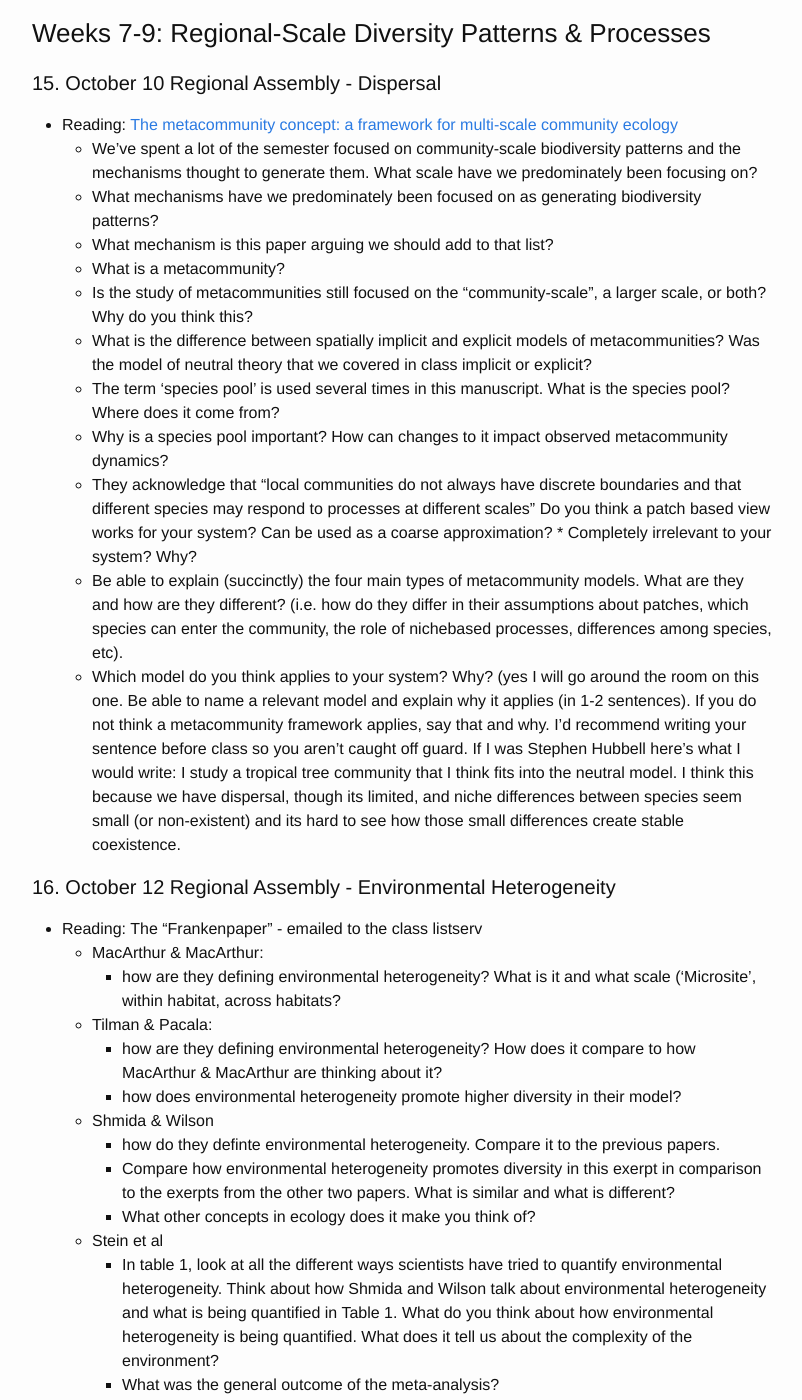
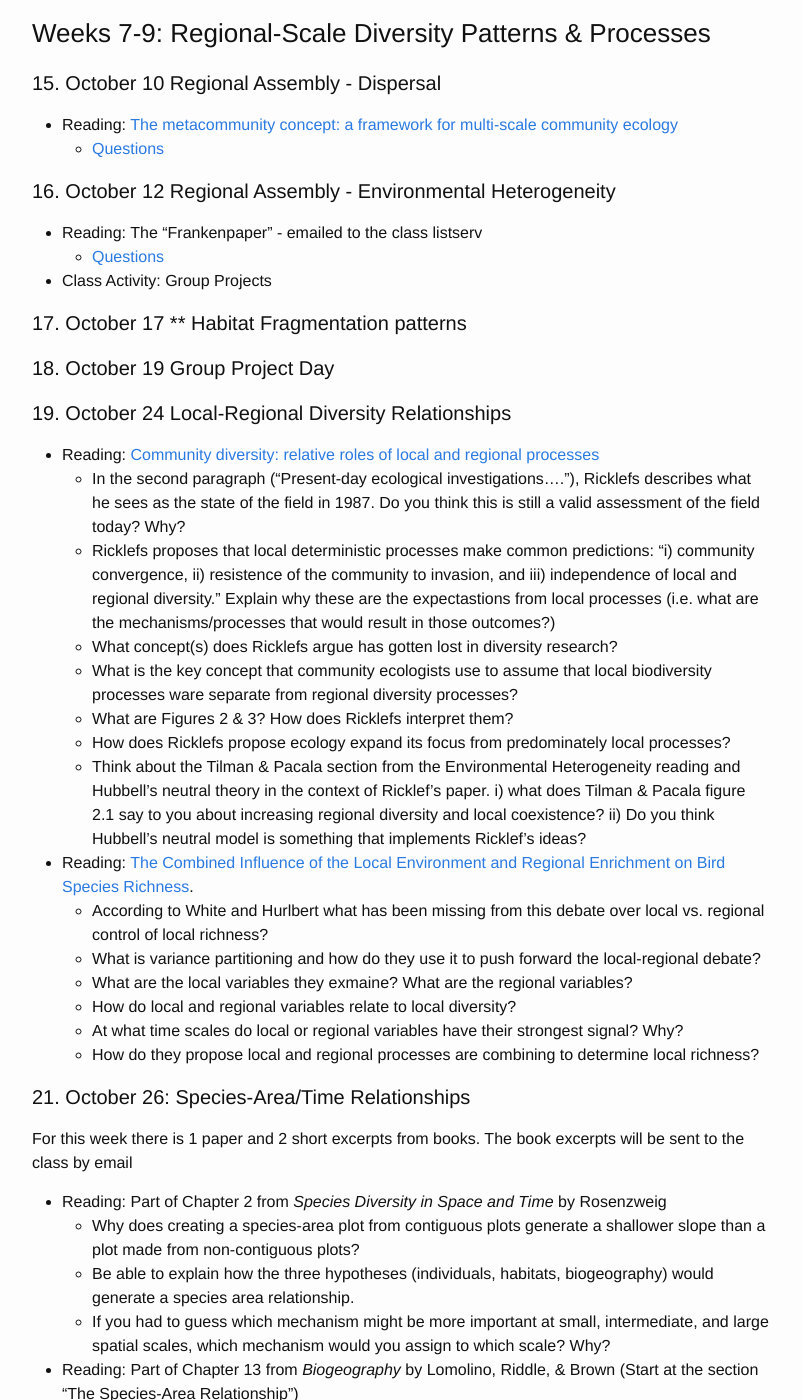
Before and after one commit to skmorgane/biodiversity-course, a Jekyll site: the page built from schedule.md, in a window 1280 px wide and 1400 px high, scrolled down 3065 px. Shown: the whole window, without its empty margins (238-1040 px from the left). Built offline with Jekyll 4.4.1, drawn with Linux system fonts in a browser that asks for light colours; some of the changed text lies outside the part shown.

Commit message:
Update schedule.md

```diff
--- a/schedule.md
+++ b/schedule.md
@@ -94,40 +94,11 @@ Everyone needs to read: [Assemblage Time Series Reveal Biodiversity Change but N
 
 #### 15. October 10 Regional Assembly - Dispersal
 * Reading: [The metacommunity concept: a framework for multi-scale community ecology](https://doi.org/10.1111/j.1461-0248.2004.00608.x)
-    * We've spent a lot of the semester focused on community-scale biodiversity patterns and the mechanisms thought to generate them. What scale have we predominately been focusing on?
-    * What mechanisms have we predominately been focused on as generating biodiversity patterns?
-    * What mechanism is this paper arguing we should add to that list?
-    * What is a metacommunity?
-    * Is the study of metacommunities still focused on the "community-scale", a larger scale, or both? Why do you think this?
-    * What is the difference between spatially implicit and explicit models of metacommunities? Was the model of neutral theory that we covered in class implicit or explicit?
-    * The term 'species pool' is used several times in this manuscript. What is the species pool? Where does it come from?
-    * Why is a species pool important? How can changes to it impact observed metacommunity dynamics?
-    * They acknowledge that "local communities do not always have discrete boundaries and that different species may respond to processes at different scales" Do you think a patch based view works for your system? Can be used as a coarse approximation?     * Completely irrelevant to your system? Why?
-    * Be able to explain (succinctly) the four main types of metacommunity models. What are they and how are they different? (i.e. how do they differ in their assumptions about patches, which species can enter the community, the role of nichebased processes, differences among species, etc).
-    * Which model do you think applies to your system? Why? (yes I will go around the room on this one. Be able to name a relevant model and explain why it applies (in 1-2 sentences). If you do not think a metacommunity framework applies, say that and why. I'd recommend writing your sentence before class so you aren't caught off guard. If I was Stephen Hubbell here's what I would write: I study a tropical tree community that I think fits into the neutral model. I think this because we have dispersal, though its limited, and niche differences between species seem small (or non-existent) and its hard to see how those small differences create stable coexistence.
+    * [Questions]({{ site.baseurl }}/questions/metacommunity)
 
 #### 16. October 12 Regional Assembly - Environmental Heterogeneity
 * Reading: The "Frankenpaper" - emailed to the class listserv
-    * MacArthur & MacArthur:
-        * how are they defining environmental heterogeneity? What is it and what scale ('Microsite', within habitat, across habitats?
-    * Tilman & Pacala:
-        * how are they defining environmental heterogeneity? How does it compare to how MacArthur & MacArthur are thinking about it?
-        * how does environmental heterogeneity promote higher diversity in their model?
-    * Shmida & Wilson
-        * how do they definte environmental heterogeneity. Compare it to the previous papers.
-        * Compare how environmental heterogeneity promotes diversity in this exerpt  in comparison to the exerpts from the other two papers. What is similar and what is different?
-        * What other concepts in ecology does it make you think of?
-    * Stein et al
-        * In table 1, look at all the different ways scientists have tried to quantify environmental heterogeneity. Think about how Shmida and Wilson talk about environmental heterogeneity and what is being quantified in Table 1. What do you think about how environmental heterogeneity is being quantified. What does it tell us about the complexity of the environment?
-        * What was the general outcome of the meta-analysis?
-        * What does this say to you about the relationship between environmental heterogeneity and species richness?
-    * Fahrig
-        * One of the things landscape ecology studies is role of the configuration of the landscape. What is in the perspective of the landscape that is missing from the ways environmental heterogeneity is being quantified in the studies Stein et al compiled?
-        * Why might this aspect of environmental heterogeneity be important?
-    * Allouche et al.
-        * How are area and heterogeneity related?
-        * Why is the niche width of a species important for understanding how biodiversity responds to increasingly complex environments?
-        * Brainstorm reasons this relationship may not have been seen in Stein et al. These can be statistical or biological reasons having to do with either paper. I know I haven't given you enough info to know for sure what might be an issue and what they may have corrected for or examined in secondary analyses, I just want you to think generally about the issue.
+    * [Questions]({{ site.baseurl }}/questions/heterogeneity)
 * Class Activity: Group Projects
 
 #### 17. October 17 ** Habitat Fragmentation patterns
```
